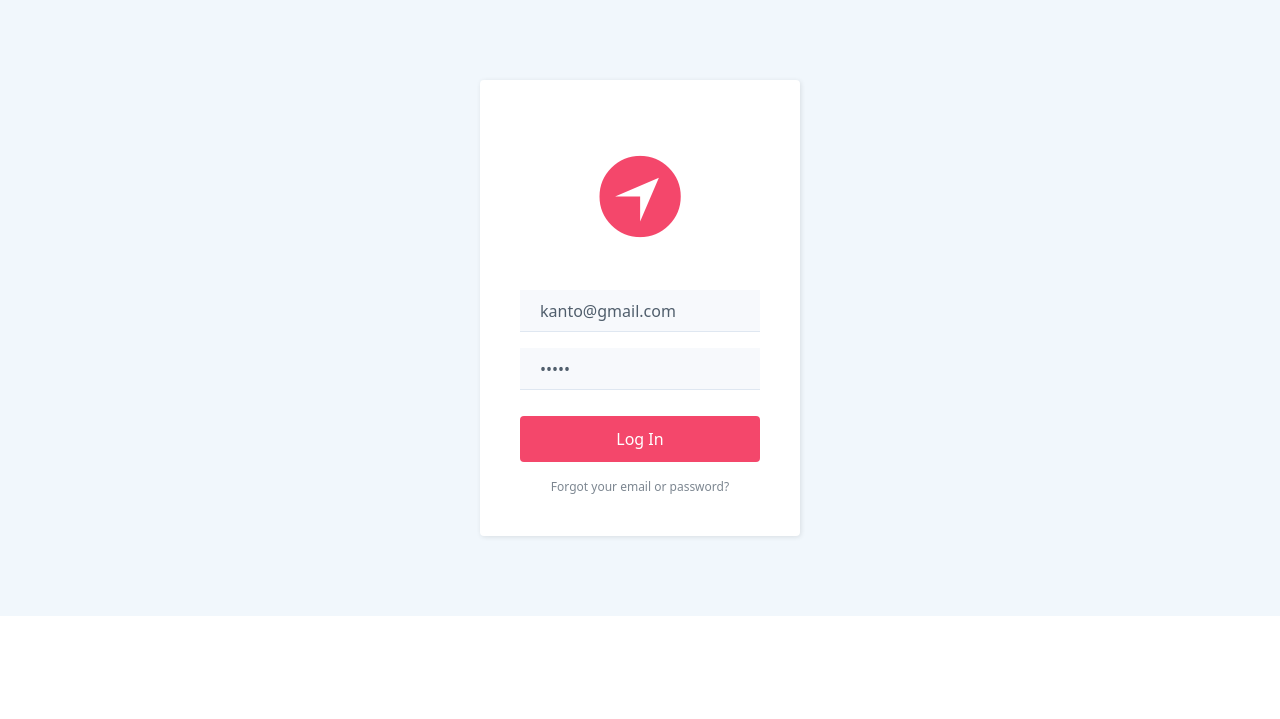
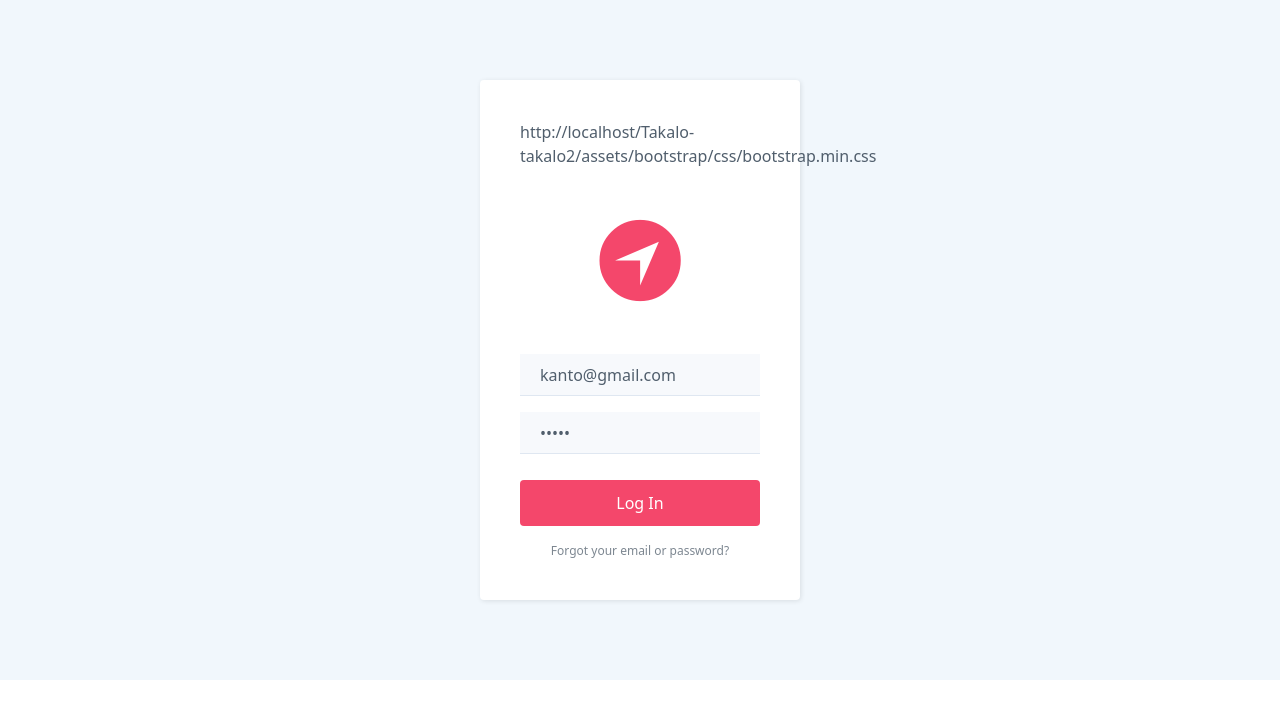
Before and after one commit to MamyAndry/Takalo-takalo, a CodeIgniter app: page /Takalo-takalo2/index.php/formloginadmin/index in a window 1280 px wide. Shown: the top 719 px of the page. Run offline with CodeIgniter, Linux system fonts and the light colour scheme; some web fonts are replaced.

Commit message:
update loginAdmin & loginUser

```diff
--- a/application/views/loginAdmin.php
+++ b/application/views/loginAdmin.php
@@ -5,18 +5,18 @@
     <meta charset="utf-8">
     <meta name="viewport" content="width=device-width, initial-scale=1.0, shrink-to-fit=no">
     <title>objet</title>
-    <link rel="stylesheet" href="<?php echo site_url('assets/bootstrap/css/bootstrap.min.css'); ?>">
-    <link rel="stylesheet" href="<?php echo site_url('assets/fonts/ionicons.min.css'); ?>">
-    <link rel="stylesheet" href="<?php echo site_url('assets/css/Login-Form-Clean.css'); ?>">
-    <link rel="stylesheet" href="<?php echo site_url('assets/css/Login-Form-Dark.css'); ?>">
-    <link rel="stylesheet" href="<?php echo site_url('assets/css/Registration-Form-with-Photo.css'); ?>">
-    <link rel="stylesheet" href="<?php echo site_url('assets/css/styles.css'); ?>">
+    <link rel="stylesheet" href="assets/bootstrap/css/bootstrap.min.css">
+    <link rel="stylesheet" href="assets/fonts/ionicons.min.css">
+    <link rel="stylesheet" href="assets/css/Login-Form-Clean.css">
+    <link rel="stylesheet" href="assets/css/Login-Form-Dark.css">
+    <link rel="stylesheet" href="assets/css/styles.css">
 </head>
 
 <body>
     <section class="login-clean">
-        <form method="post" action="<?php echo 'loginAdmin'; ?>">
+        <form method="post" action="loginAdmin">
             <h2 class="visually-hidden">Login</h2>
+            <p><?php echo site_url('assets/bootstrap/css/bootstrap.min.css'); ?></p>
             <div class="illustration"><i class="icon ion-ios-navigate"></i></div>
             <div class="mb-3"><input class="form-control" type="email" name="email" placeholder="Email" value='kanto@gmail.com'></div>
             <div class="mb-3"><input class="form-control" type="password" name="password" placeholder="Password" value='kanto'></div>
--- a/application/views/loginUser.php
+++ b/application/views/loginUser.php
@@ -14,7 +14,7 @@
 
 <body>
     <section class="login-clean">
-        <form method="post" action="<?php echo 'loginUser'; ?>">
+        <form method="post" action="loginUser">
             <h2 class="visually-hidden">Login</h2>
             <div class="illustration"><i class="icon ion-ios-navigate"></i></div>
             <div class="mb-3"><input class="form-control" type="email" name="email" placeholder="Email"></div>
```
